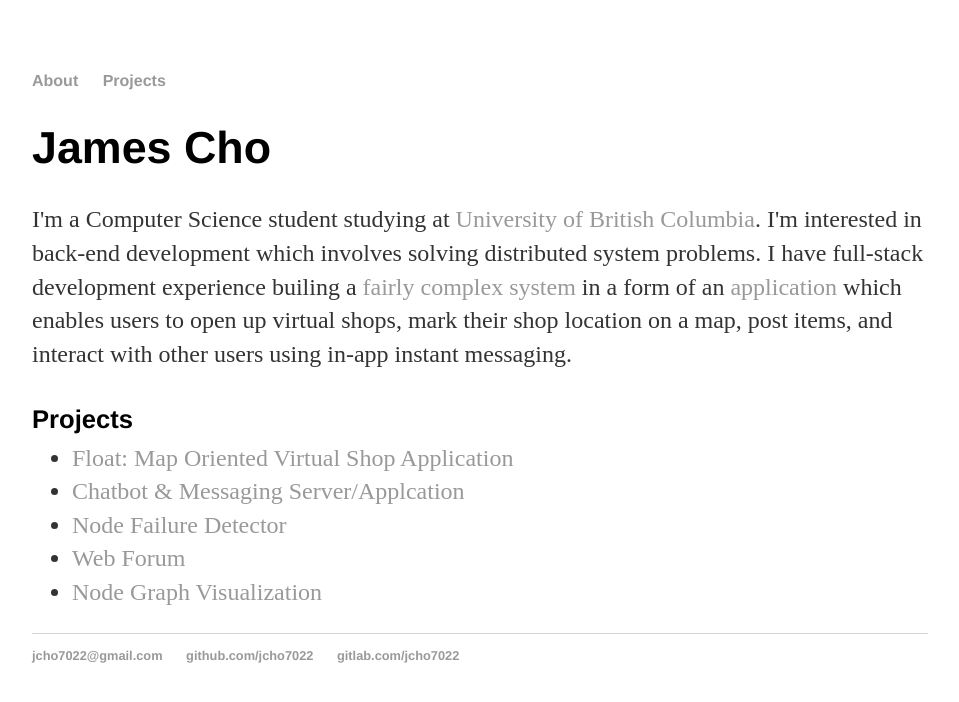
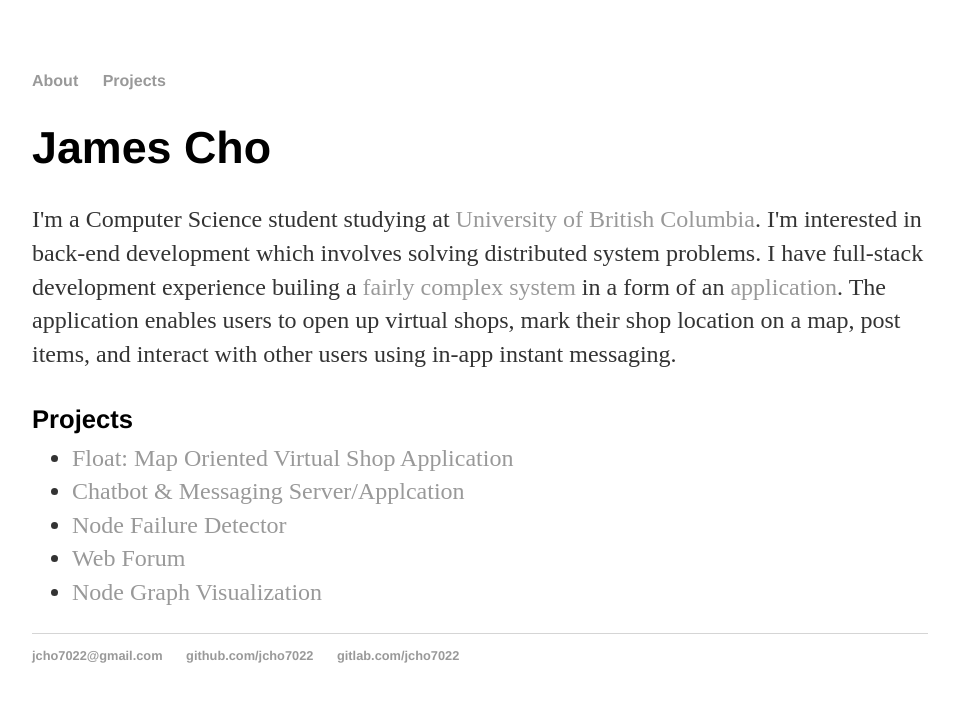
Before and after one commit to jcho7022/jcho7022.github.io, a Jekyll site: the page built from index.html, in a window 1280 px wide. Shown: the top 702 px of the page, without its empty margins (160-1119 px from the left). Built offline with Jekyll 4.4.1, drawn with Linux system fonts in a browser that asks for light colours.

Commit message:
Update index.html

```diff
--- a/index.html
+++ b/index.html
@@ -10,8 +10,8 @@
 		I'm a Computer Science student studying at <a href="https://en.wikipedia.org/wiki/University_of_British_Columbia">University of British Columbia</a>.
 		I'm interested in back-end development which involves solving distributed system problems.
 		I have full-stack development experience builing a <a href="/projects/float">fairly complex system</a> in
-		a form of an <a href="https://play.google.com/store/apps/details?id=com.floatapplication">application</a>
-		which enables users to open up virtual shops, mark their shop location on a map, post items, and interact with other users using in-app instant messaging.
+		a form of an <a href="https://play.google.com/store/apps/details?id=com.floatapplication">application</a>.
+		The application enables users to open up virtual shops, mark their shop location on a map, post items, and interact with other users using in-app instant messaging.
 		</p>
 
 	<h4><b>Projects</b></h4>
```
